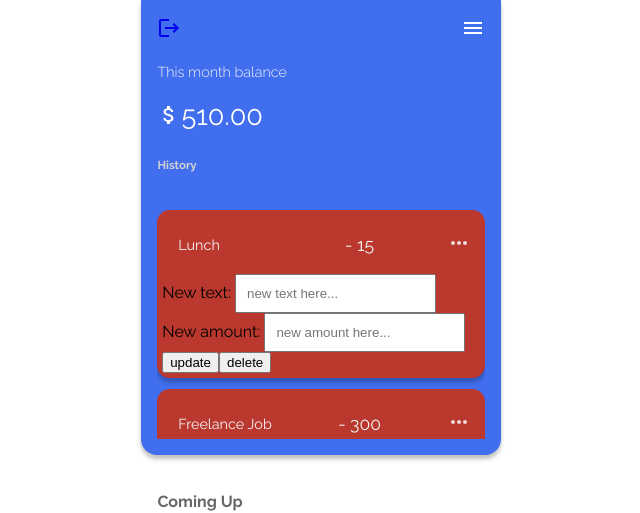
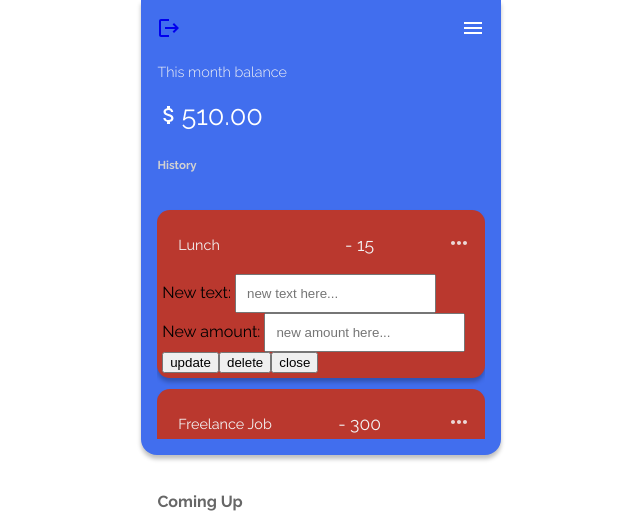
Before and after one commit to danielaucarpro/reactExpenseApp, a React (Create React App) app: page /overview in a window 1280 px wide. Both pictures are taken after a click on the icon 777 px from the left and 242 px from the top of the page. Shown: the top 513 px of the page, without its empty margins (319-959 px from the left). Built offline with nearby package versions, Linux system fonts and the light colour scheme.

Commit message:
testing my push

```diff
--- a/src/components/ContextAPI/AppReducer.js
+++ b/src/components/ContextAPI/AppReducer.js
@@ -6,24 +6,16 @@ For this function to work we need the state and the action as parameters*/
 const AppReducer = (state, action) => {
     switch (action.type) {
         case 'DELETE':
-            return {
-                ...state,
-                transactions: state.transactions.filter(item => item.id !== action.payload)
-            }
+            return [...state, state.filter(item => item.id !== action.payload)];
         case 'ADD':
-            return {
-                ...state,
-                transactions: [...state.transactions, action.payload]
-            }
+            return [...state, action.payload];
         case 'UPDATE':
-            return {
-                ...state,
-                transactions: state.transactions.map((item)=>({
-                    ...state,
+            console.log(state, "REDUCER");
+            return state.map((item)=>({
                     text: item.id === action.payload.id ? item.text : action.payload.text,
                     amount: item.id === action.payload.id ? item.amount : action.payload.amount
                 }))
-            }
+
         //the default AppReducer actions is to return the state as it is
         default:
             return state;
--- a/src/components/ContextAPI/GlobalState.js
+++ b/src/components/ContextAPI/GlobalState.js
@@ -3,8 +3,7 @@ import React, { createContext, useReducer } from "react";
 import AppReducer from './AppReducer';
 
 //Inicial State with dummy data
-const inicialState = {
-    transactions: [
+const inicialState = [
         { id: 1, text: 'Lunch', amount: -15 },
         { id: 2, text: 'Freelance Job', amount: 300 },
         { id: 3, text: 'Book', amount: -10 },
@@ -14,7 +13,7 @@ const inicialState = {
         { id: 7, text: 'Book', amount: -10 },
         { id: 8, text: 'Pharmacy', amount: -20 }
     ]
-}
+
 
 /* Creating Context
 exporting global state so other components can use it as data*/
@@ -43,6 +42,7 @@ export const GlobalProvider = ({ children }) => {
     };
 
     const updateTransaction = (updatedTransaction) => {
+        console.log(updatedTransaction, "updated Transaction");
         dispatch({
             type: 'UPDATE',
             payload: {
@@ -56,7 +56,7 @@ export const GlobalProvider = ({ children }) => {
     //provider component
     return (
         <GlobalContext.Provider value={{
-            history: state.transactions,
+            history: state,
             deleteTransaction,
             addTransaction,
             updateTransaction
--- a/src/components/Overview/Balance.js
+++ b/src/components/Overview/Balance.js
@@ -11,7 +11,7 @@ const Balance = () => {
     using destructuring to avoid messy code.
     with out destructuring we need to context.history to map the array*/
     const { history } = useContext(GlobalContext);
-    console.log(history);
+    console.log(history, "balance");
 
     //getting all the amounts into an array
     const amount = history.map(values => values.amount);
--- a/src/components/Overview/History.js
+++ b/src/components/Overview/History.js
@@ -1,5 +1,8 @@
 import React, { useContext, useState } from "react";
 import { GlobalContext } from "../ContextAPI/GlobalState";
+//material ui
+import Box from '@mui/material/Box';
+import Grid from '@mui/material/Grid';
 //pages
 import PopUp from './PopUp'
 //icons
@@ -8,31 +11,35 @@ import MoreHorizIcon from '@mui/icons-material/MoreHoriz';
 import './History.css'
 
 export default function History(props) {
-    console.log(props);
 
     /*importing GlobalContext
     using destructuring to avoid messy code.
     with out destructuring we need to do context.history to map the array*/
     const { history } = useContext(GlobalContext);
-    console.log(history);
+    console.log(history, "history");
     const { deleteTransaction } = useContext(GlobalContext);
     const { updateTransaction } = useContext(GlobalContext);
-    const [isUpdating, setIsUpdating] = useState(false);
+    const [isUpdating, setIsUpdating] = useState({open: false, id: 0});
 
-    const popUpModal = () => {
-        console.log(isUpdating);
-        setIsUpdating(!isUpdating);
+    const popUpModal = (id) => {
+
+        setIsUpdating({
+            open: !isUpdating,
+            id
+        });
     }
     const closePopUp = () => {
-        setIsUpdating(false);
+        setIsUpdating({open: false});
     }
 
     return (
         <>
             {/* CREATE CONDITIONAL FOR NEGATIVE OR POSITIVE CLASS */}
             <div className='overview-historyContainer'>
-                {history.map(item => (
-                    <div key={item.id} className='overview-transaction negative'>
+                {history.map(item => {
+                    console.log(item.id, isUpdating, 'Value');
+                    return (
+                        <div key={item.id} className='overview-transaction negative'>
                         <li className='overview-list'>
                             <div className='overview-text'>
                                 <span>{item.text}</span>
@@ -42,12 +49,13 @@ export default function History(props) {
                                 <span>- {Math.abs(item.amount)}</span>
                             </div>
                             <div className='detailsIcon'>
-                                <MoreHorizIcon onClick={popUpModal} />
+                                <MoreHorizIcon onClick={() => popUpModal(item.id)} />
                             </div>
                         </li>
-                        {isUpdating ? <PopUp close={closePopUp} delete={deleteTransaction} id={item.id} update={updateTransaction} /> : null}
+                        {isUpdating.id === item.id ? <PopUp close={closePopUp} delete={deleteTransaction} update={updateTransaction} popUpData={isUpdating} /> : null}
                     </div>
-                ))}
+                    )
+                })}
             </div>
         </>
     )
--- a/src/components/Overview/Overview.css
+++ b/src/components/Overview/Overview.css
@@ -1,15 +1,14 @@
-.overview-container{
+.overview-container {
     background-color: #416EEE;
     padding: 1rem;
     margin: 0;
     border-bottom-left-radius: 1rem;
     border-bottom-right-radius: 1rem;
     box-shadow: 0px 4px 4px 0px #00000040;
-    width: 20.45rem;
     overflow-y: scroll;
 }
 
-.overview-historyText{
+.overview-historyText {
     color: #D1d1d1;
     font-size: .72rem;
 }
--- a/src/components/Overview/Overview.js
+++ b/src/components/Overview/Overview.js
@@ -1,8 +1,9 @@
 import React, { useContext, useState } from "react";
 import { GlobalContext } from "../ContextAPI/GlobalState";
 //material ui
-import { styled } from '@mui/material/styles';
-import Paper from '@mui/material/Paper';
+import Box from '@mui/material/Box';
+import { sizing } from '@material-ui/system';
+import Grid from '@mui/material/Grid';
 //css
 import './Overview.css'
 //importing pages
@@ -16,14 +17,16 @@ const Overview = () => {
 
     return (
         <>
-            <div className='overview-container'>
+            <Box sx={{ flexGrow: 1 }}>
+                <Grid xs={0} className='overview-container'>
                     <Header />
                     <Balance />
                     <h6 className='overview-historyText'>History</h6>
                     <History />
-            </div>
+                </Grid>
                 <ComingUp />
                 <Navbar />
+            </Box>
         </>
     );
 }
--- a/src/components/Overview/PopUp.js
+++ b/src/components/Overview/PopUp.js
@@ -2,11 +2,6 @@ import React, { useState } from 'react'
 
 
 const PopUp = (props) => {
-    //import comtext
-    //useState id
-    //call the dispatch function
-    //pass the id using payload
-
     console.log('pop up', props);
 
     const [newText, setNewText] = useState('');
@@ -20,12 +15,16 @@ const PopUp = (props) => {
     const submitForm = (e) => {
         e.preventDefault();
         let newData = {
-            id: props.id,
+
             text: newText,
             amount: parseInt(newAmount)
         };
-        console.log(newData);
+        // console.log(newData);
         props.update(newData);
+    }
+
+    const closePopUp = () => {
+        props.close();
     }
 
     return (
@@ -41,6 +40,7 @@ const PopUp = (props) => {
                 </div>
                 <button type='submit'>update</button>
                 <button onClick={callDelete}>delete</button>
+                <button onClick={closePopUp}>close</button>
             </form>
         </>
     )
--- a/src/router/AppRouter.css
+++ b/src/router/AppRouter.css
@@ -5,7 +5,6 @@
     flex-direction: column;
     align-items: center;
     justify-content:start;
-    min-height: 100vh;
     margin: 0;
     font-family: 'Raleway', sans-serif;
 }
```
Lines whose indentation alone changed are shown as unchanged.
